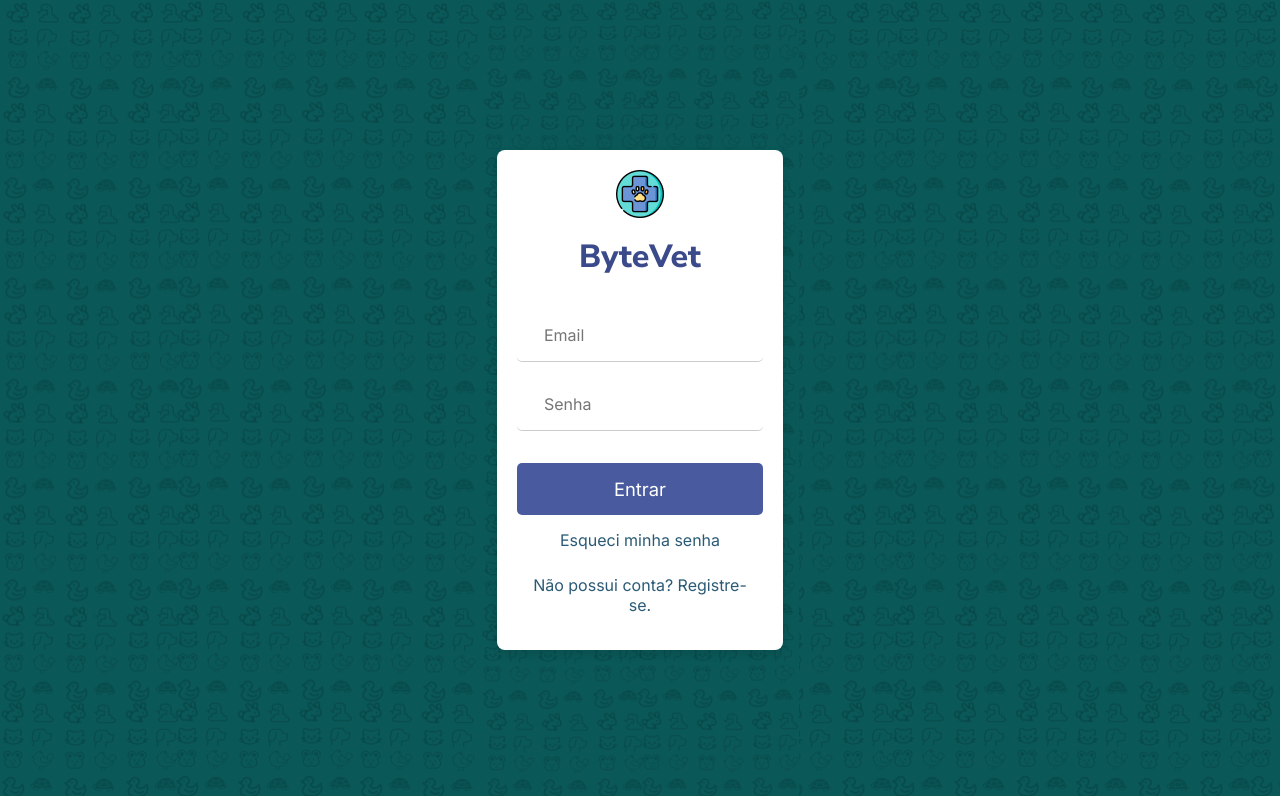
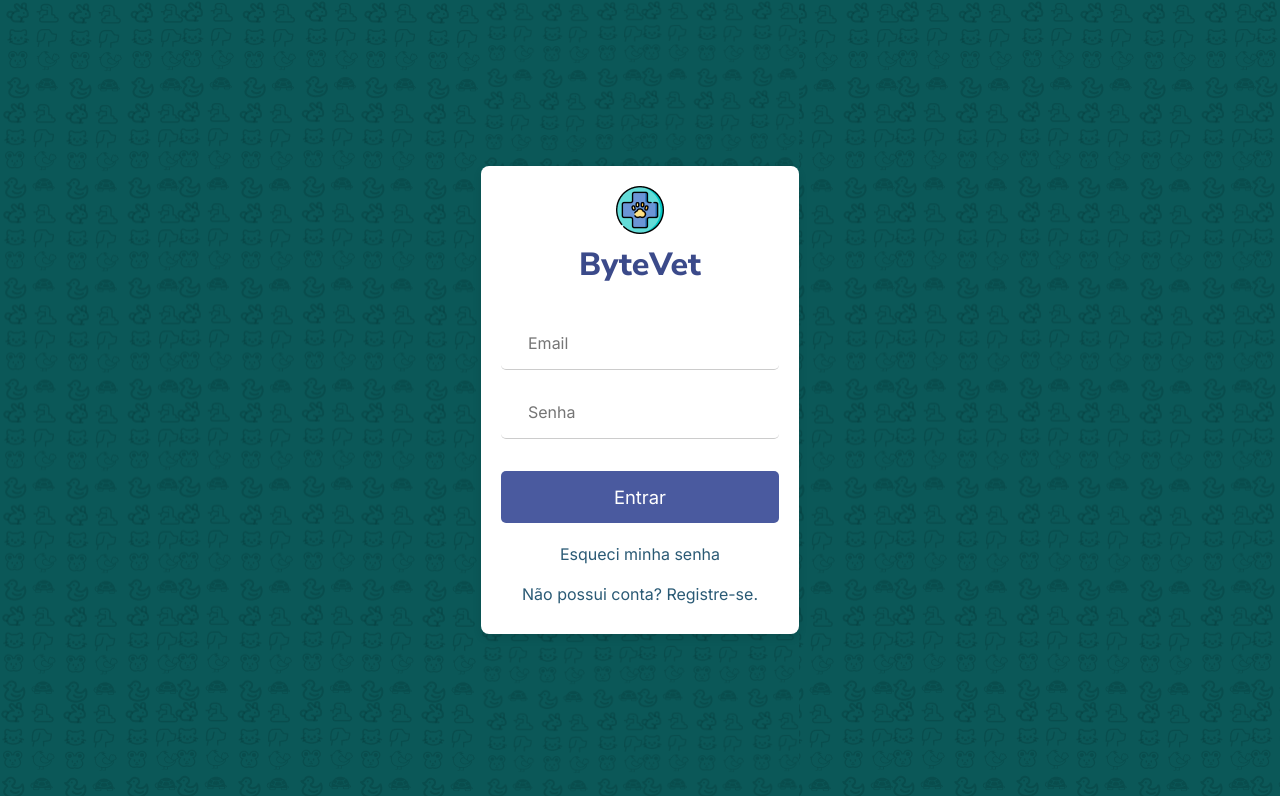
Before and after one commit to byte-vet/frontend, a React (Create React App) app: page / in a window 1280 px wide. Shown: the top 796 px of the page. Built offline with nearby package versions, Linux system fonts and the light colour scheme; the HTML template or start-up script is replaced by a standard one.

Commit message:
arrumando a cor dos inputs de login

```diff
--- a/src/pages/Login.css
+++ b/src/pages/Login.css
@@ -1,3 +1,4 @@
+@import url('https://fonts.googleapis.com/css2?family=Roboto:wght@500&display=swap');
 @import url('https://fonts.googleapis.com/css2?family=Nunito+Sans:wght@800&display=swap');
 @import url('https://fonts.googleapis.com/css2?family=Inter:wght@400&display=swap');
 
@@ -13,7 +14,7 @@
 }
 
 .login-container {
-  width: 90%;
+  width: 100%;
   max-width: 320px;
   background-color: #ffffff;
   padding: 20px;
@@ -23,13 +24,13 @@
 }
 
 .login-logo {
-  margin-bottom: 1rem;
+  margin-bottom: 0.5rem;
 }
 
 .login-title {
   font-family: 'Nunito Sans', sans-serif;
   font-weight: 800;
-  color: #3b4a8a; /* Cor branca para o título */
+  color: #3b4a8a;
   margin-top: 0;
   margin-bottom: 2rem;
 }
@@ -51,13 +52,13 @@
   border-bottom: 1px solid #ccc;
 }
 
-
 .input-field {
   border: none;
   width: 100%;
   outline: none;
   font-size: 1rem;
   font-family: 'Inter', sans-serif;
+  color: #000000; /* Garante que a cor do texto seja preta */
 }
 
 .login-button {
@@ -70,6 +71,7 @@
   cursor: pointer;
   font-size: 1.15rem;
   font-family: 'Inter', sans-serif;
+  margin-bottom: 0.7rem;
 }
 
 .login-button:hover {
@@ -84,7 +86,6 @@
   padding: 10px;
   text-align: center;
   text-decoration: none;
-  margin: 5px 0;
   font-family: 'Inter', sans-serif;
   font-size: 1rem;
   cursor: pointer;
--- a/src/pages/Login.js
+++ b/src/pages/Login.js
@@ -45,8 +45,8 @@
         </div>
         <h1 className="login-title">ByteVet</h1>
         <form className="login-form" onSubmit={(e) => {
-        e.preventDefault(); // Prevent default form submission
-        handleLogin(email, password); // Call your login handler function
+        e.preventDefault();
+        handleLogin(email, password);
         }}>
           <div className="input-wrapper">
             <input
```
